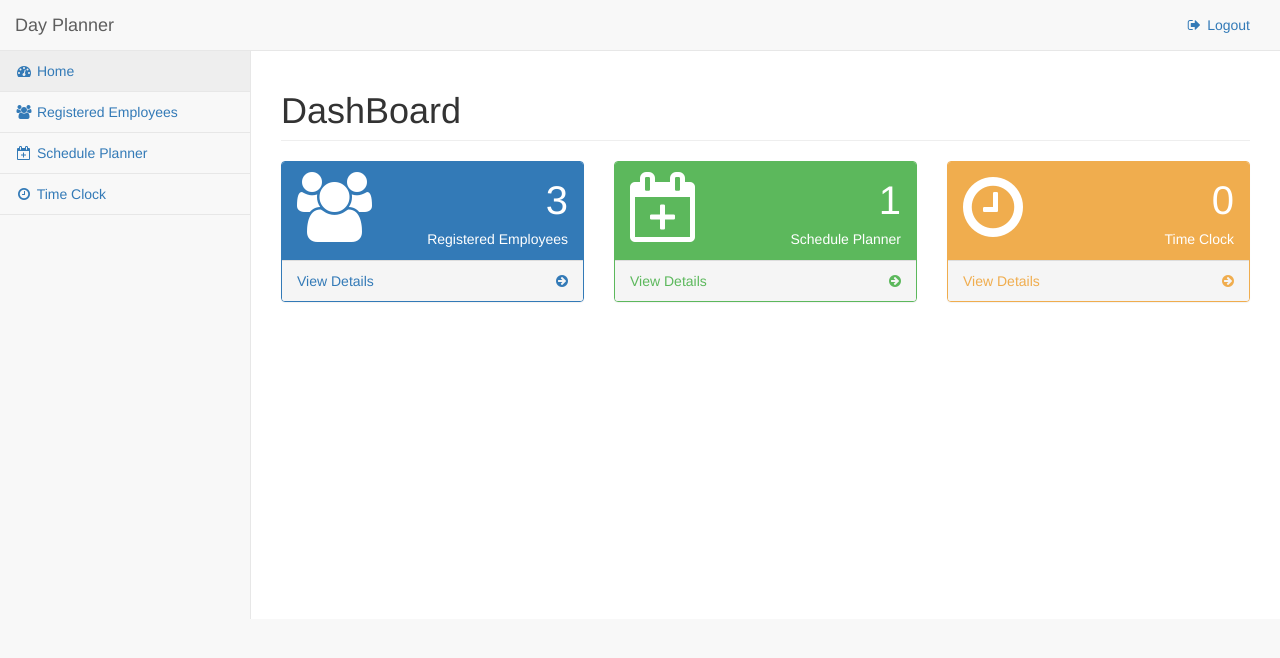
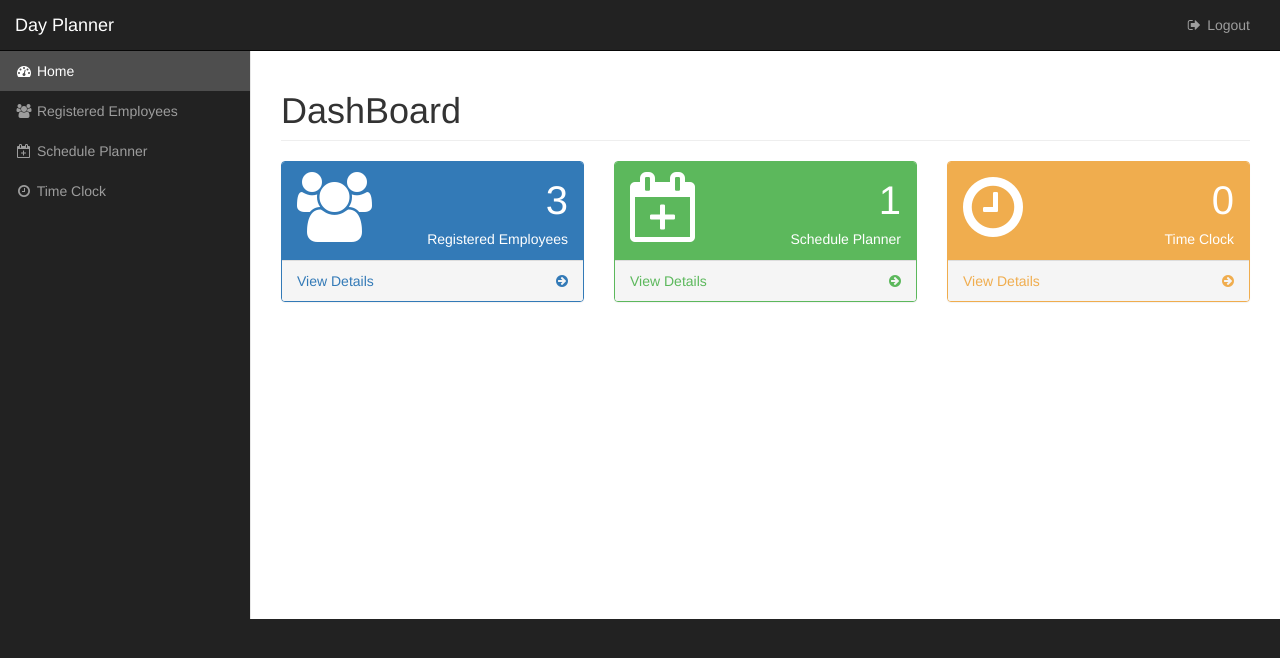
Before and after one commit to carlcastello/DayPlanner, a Django app: page /app/ in a window 1280 px wide. Shown: the top 658 px of the page. Run offline with Django 3.2, Linux system fonts and the light colour scheme; a user stored in the database is signed in; data comes from the database, SQL or seed files in the repository; both versions use the stored data as it was after the commit; data that the repository does not hold is empty; some libraries are stand-ins or nearby versions.

Commit message:
Finalize

```diff
--- a/WebApp/DayPlanner/models.py
+++ b/WebApp/DayPlanner/models.py
@@ -147,8 +147,6 @@ class Request(models.Model):
         default=0
     )
 
-
-
 class TimeClock(models.Model):
     id = models.CharField(
         max_length=100,
--- a/WebApp/DayPlanner/static/css/custom.css
+++ b/WebApp/DayPlanner/static/css/custom.css
@@ -70,6 +70,33 @@
 	margin-bottom: 0px;
 }
 
+
+
+
+/* Navbar Styling */
+.navbar-brand {
+    color:#fff !important;
+}
+
+body{
+    background:#222;
+}
+.navbar a {
+    color: #9d9d9d;
+    background:#222;
+}
+.sidebar ul li{
+    border-bottom:#080808;
+}
+.navbar ul li a:hover {
+    color: #fff;
+    background:none;
+
+}
+.navbar ul li a.active {
+    color: #fff;
+    background:rgba(255,255,255,0.2);
+}
 
 /*timepicker-picker  table td  a span,
 .timepicker-picker  table td,
--- a/WebApp/DayPlanner/templates/DayPlanner/home.html
+++ b/WebApp/DayPlanner/templates/DayPlanner/home.html
@@ -25,7 +25,7 @@
                     </div>
                 </div>
             </div>
-            <a href="/app">
+            <a href="{% url 'DayPlanner:registered_users' %}">
                 <div class="panel-footer">
                     <span class="pull-left">View Details</span>
                     <span class="pull-right"><i class="fa fa-arrow-circle-right"></i></span>
@@ -47,7 +47,7 @@
                     </div>
                 </div>
             </div>
-            <a href="/app">
+            <a href="{% url 'DayPlanner:schedule_planner' %}">
                 <div class="panel-footer">
                     <span class="pull-left">View Details</span>
                     <span class="pull-right"><i class="fa fa-arrow-circle-right"></i></span>
@@ -69,7 +69,7 @@
                     </div>
                 </div>
             </div>
-            <a href="/app">
+            <a href="{% url 'DayPlanner:time_clock' %}">
                 <div class="panel-footer">
                     <span class="pull-left">View Details</span>
                     <span class="pull-right"><i class="fa fa-arrow-circle-right"></i></span>
--- a/WebApp/DayPlanner/views.py
+++ b/WebApp/DayPlanner/views.py
@@ -174,7 +174,7 @@ class HomeView(TemplateView):
         return arg_date
 
 # @cache_control(no_cache=True, must_revalidate=True)
-@method_decorator(login_required, name='dispatch')
+@method_decorator(decorators, name='dispatch')
 class ProfileView(TemplateView):
     template_name = "DayViewer/profile.html"
 
@@ -203,7 +203,7 @@ class ProfileView(TemplateView):
         return context
 
 # @cache_control(no_cache=True, must_revalidate=True)
-@method_decorator(login_required, name='dispatch')
+@method_decorator(decorators, name='dispatch')
 class RegisteredUsersView(TemplateView):
     template_name = "DayPlanner/registered_users.html"
     success_url = "DayPlanner:registered_users"
@@ -295,7 +295,7 @@ class RegisteredUsersView(TemplateView):
         return context
 
 # @cache_control(no_cache=True, must_revalidate=True)
-@method_decorator(login_required, name='dispatch')
+@method_decorator(decorators, name='dispatch')
 class DetailUserView(TemplateView):
     template_name = "DayPlanner/detail_users.html"
     delete_url = "DayPlanner:registered_users"
@@ -431,7 +431,7 @@ class DetailUserView(TemplateView):
         return context
 
 # @cache_control(no_cache=True, must_revalidate=True)
-@method_decorator(login_required, name='dispatch')
+@method_decorator(decorators, name='dispatch')
 class SchedulePlannerView(TemplateView):
     template_name = "DayPlanner/schedule_planner.html"
     success_url = "DayPlanner:schedule_planner"
@@ -588,7 +588,7 @@ class SchedulePlannerView(TemplateView):
     #     return data
 
 # @cache_control(no_cache=True, must_revalidate=True)
-@method_decorator(login_required, name='dispatch')
+@method_decorator(decorators, name='dispatch')
 class SchedulePDFView(PDFTemplateView):
     template_name = "EasyPDF/schedule.html"
 
@@ -625,7 +625,7 @@ class SchedulePDFView(PDFTemplateView):
         return arg_date
 
 # @cache_control(no_cache=True, must_revalidate=True)
-@method_decorator(login_required, name='dispatch')
+@method_decorator(decorators, name='dispatch')
 class TimeClockView(TemplateView):
     template_name = "DayPlanner/time_clock.html"
 
--- a/WebApp/templates/DayPlanner/navigation.html
+++ b/WebApp/templates/DayPlanner/navigation.html
@@ -5,7 +5,7 @@
 
 
 <!-- Navigation -->
-<nav class="navbar navbar-default navbar-static-top" role="navigation" style="margin-bottom: 0">
+<nav class="navbar navbar-inverse navbar-static-top" role="navigation" style="margin-bottom: 0">
     <div class="navbar-header">
         <button type="button" class="navbar-toggle" data-toggle="collapse" data-target=".navbar-collapse">
             <span class="sr-only">Toggle navigation</span>
@@ -27,7 +27,7 @@
     </ul>
     <!-- /.navbar-top-links -->
 
-    <div class="navbar-default sidebar" role="navigation">
+    <div class="navbar-inverse sidebar" role="navigation">
         <div class="sidebar-nav navbar-collapse">
             <ul class="nav" id="side-menu">
                 <li>
```
Also changed, not shown: WebApp/db.sqlite3.
